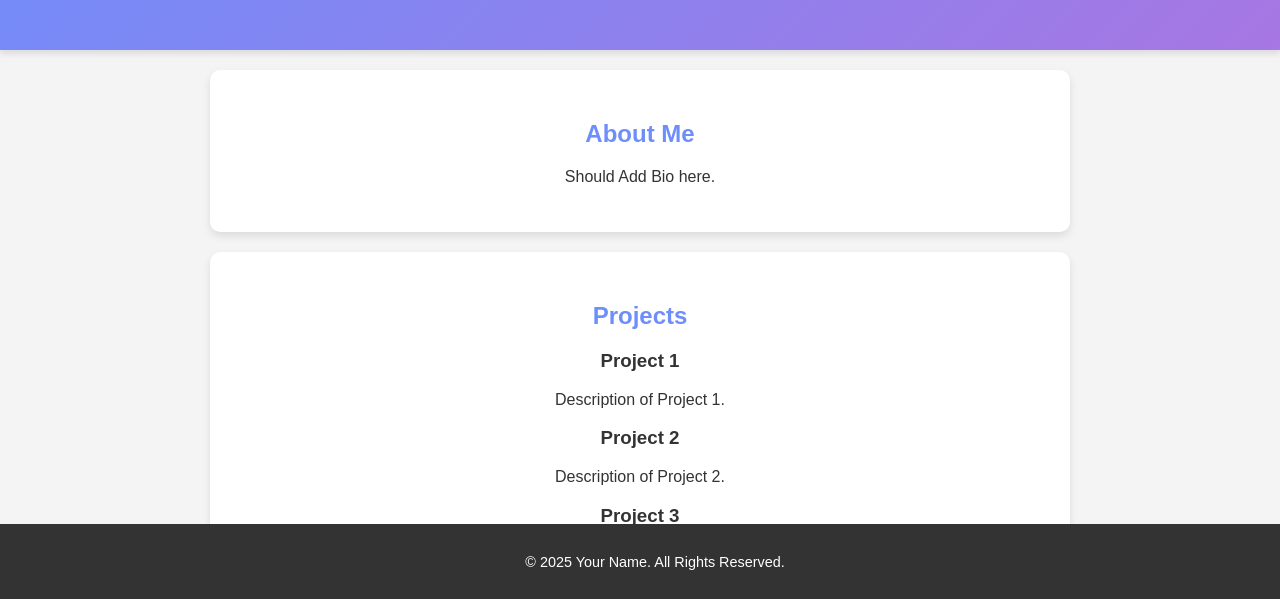
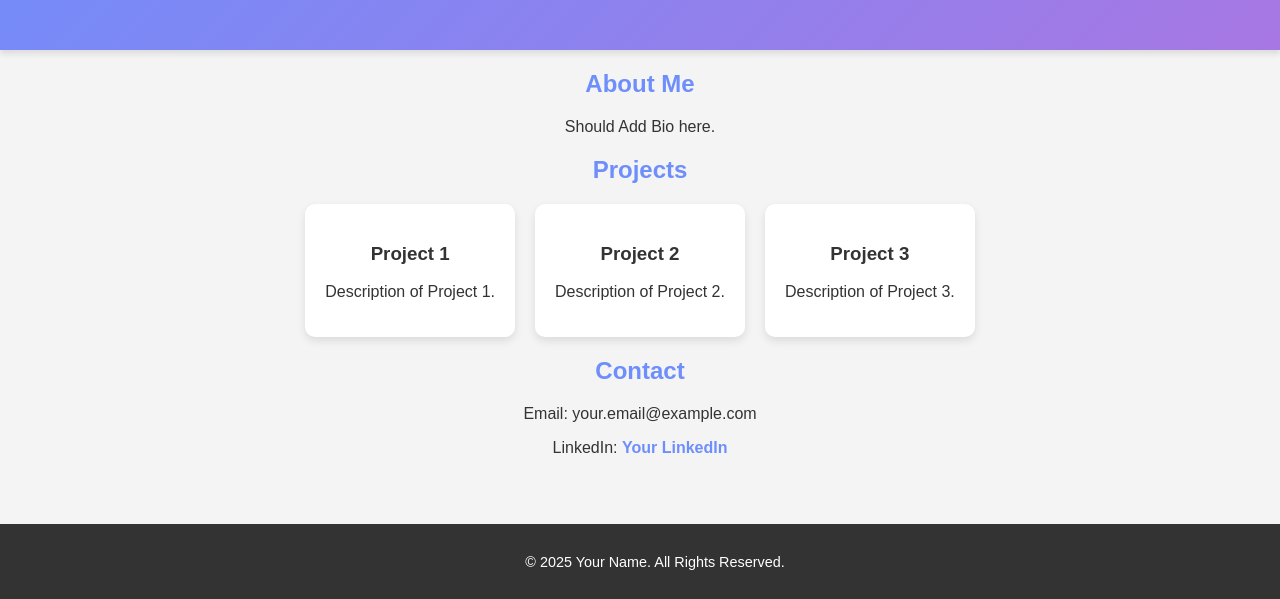
Before and after one commit to psuresh1seneca/portfolio-website, a plain HTML site: page index.html in a window 1280 px wide. Shown: the part 201-800 px from the top of the page. Drawn offline with Linux system fonts and the light colour scheme.

Commit message:
Update style.css

```diff
--- a/style.css
+++ b/style.css
@@ -16,13 +16,30 @@ header {
     transition: background 0.3s ease-in-out;
 }
 
-section {
+.projects-container {
+    display: flex;
+    justify-content: center;
+    gap: 20px;
+    flex-wrap: wrap;
     margin: 20px auto;
-    padding: 30px;
-    max-width: 800px;
+    max-width: 1000px;
+}
+
+.project-column {
+    flex: 1;
+    min-width: 300px;
+}
+
+.project-box {
     background: white;
+    padding: 20px;
     border-radius: 10px;
     box-shadow: 0 4px 8px rgba(0, 0, 0, 0.1);
+    transition: transform 0.3s;
+}
+
+.project-box:hover {
+    transform: scale(1.05);
 }
 
 h2 {
```
